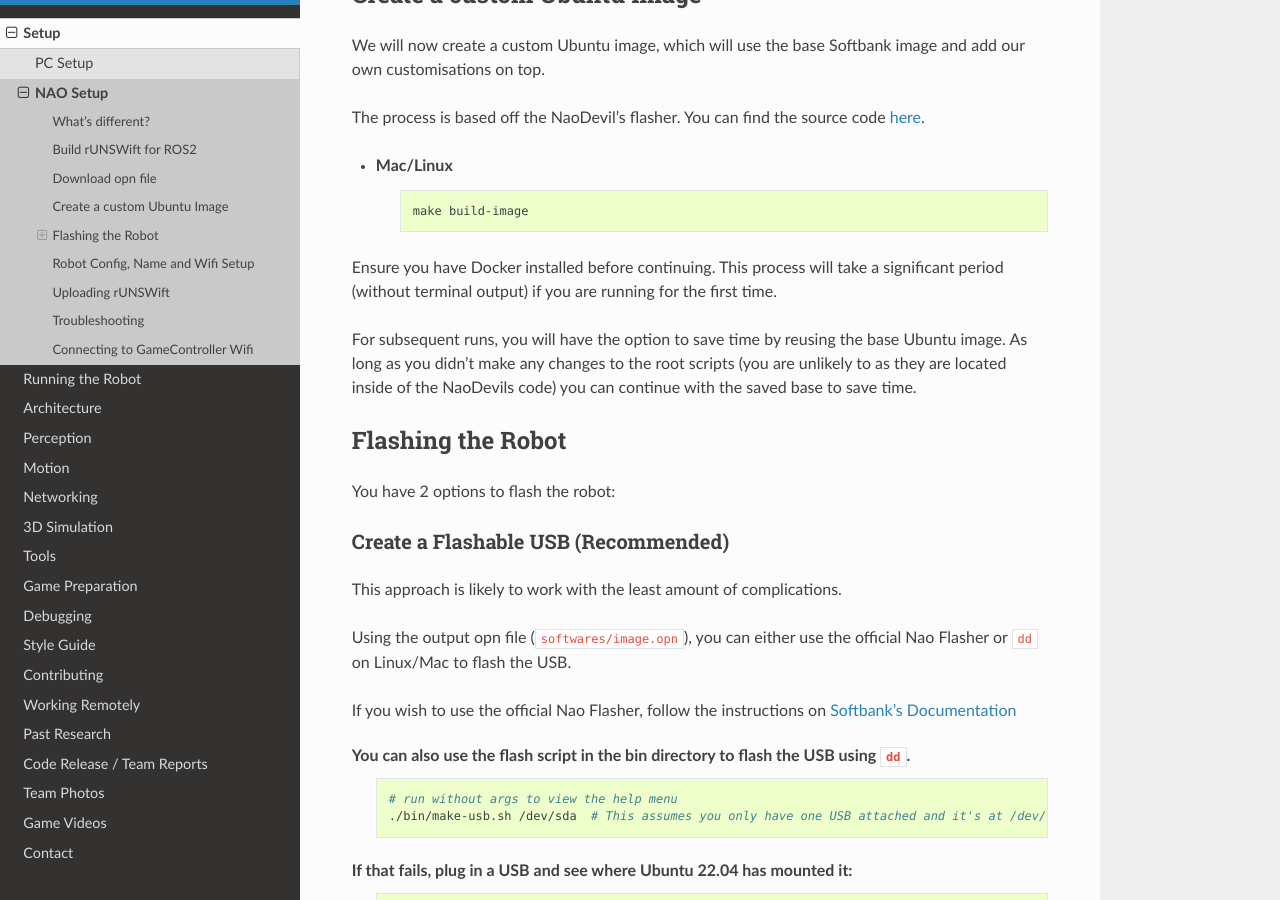
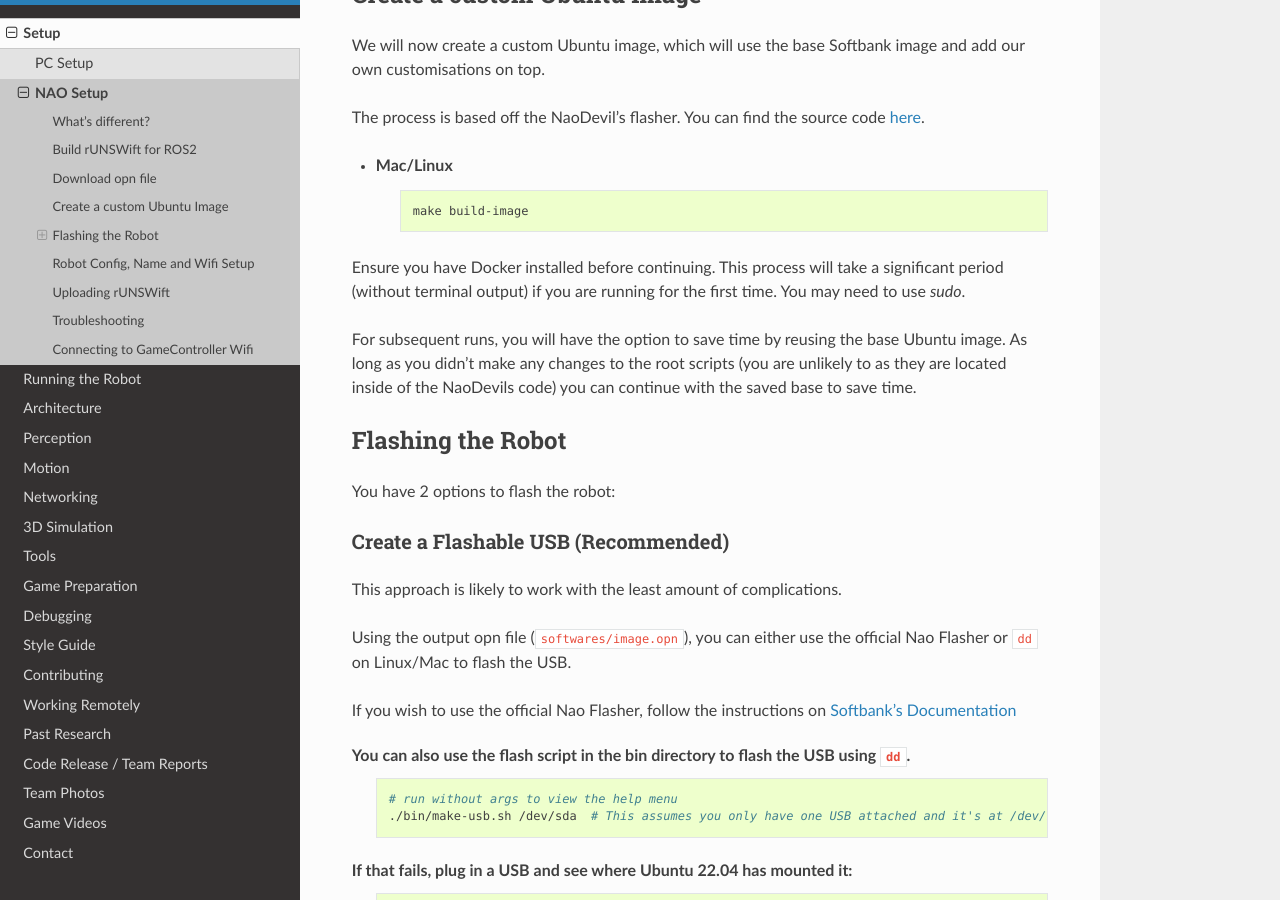
Before and after one commit to UNSWComputing/rUNSWift-docs, a Sphinx documentation site: the page built from source/setup/nao_setup.rst, in a window 1280 px wide and 900 px high, scrolled down 1892 px. Built offline with Sphinx 7.4.7 and the Read the Docs theme 3.1.0, drawn with Linux system fonts in a browser that asks for light colours.

Commit message:
Update nao_setup.rst: Add sudo hint
Easy to forget if jet-lagged half way around the world and just wanting it to work rather than spending hours getting all the permissions correct.

```diff
--- a/source/setup/nao_setup.rst
+++ b/source/setup/nao_setup.rst
@@ -83,7 +83,7 @@ The process is based off the NaoDevil's flasher. You can find the source code `h
 
         make build-image
 
-Ensure you have Docker installed before continuing. This process will take a significant period (without terminal output) if you are running for the first time.
+Ensure you have Docker installed before continuing. This process will take a significant period (without terminal output) if you are running for the first time. You may need to use `sudo`.
 
 For subsequent runs, you will have the option to save time by reusing the base Ubuntu image.
 As long as you didn't make any changes to the root scripts (you are unlikely to as they are located inside of the NaoDevils code) you can continue with the saved base to save time.
```
